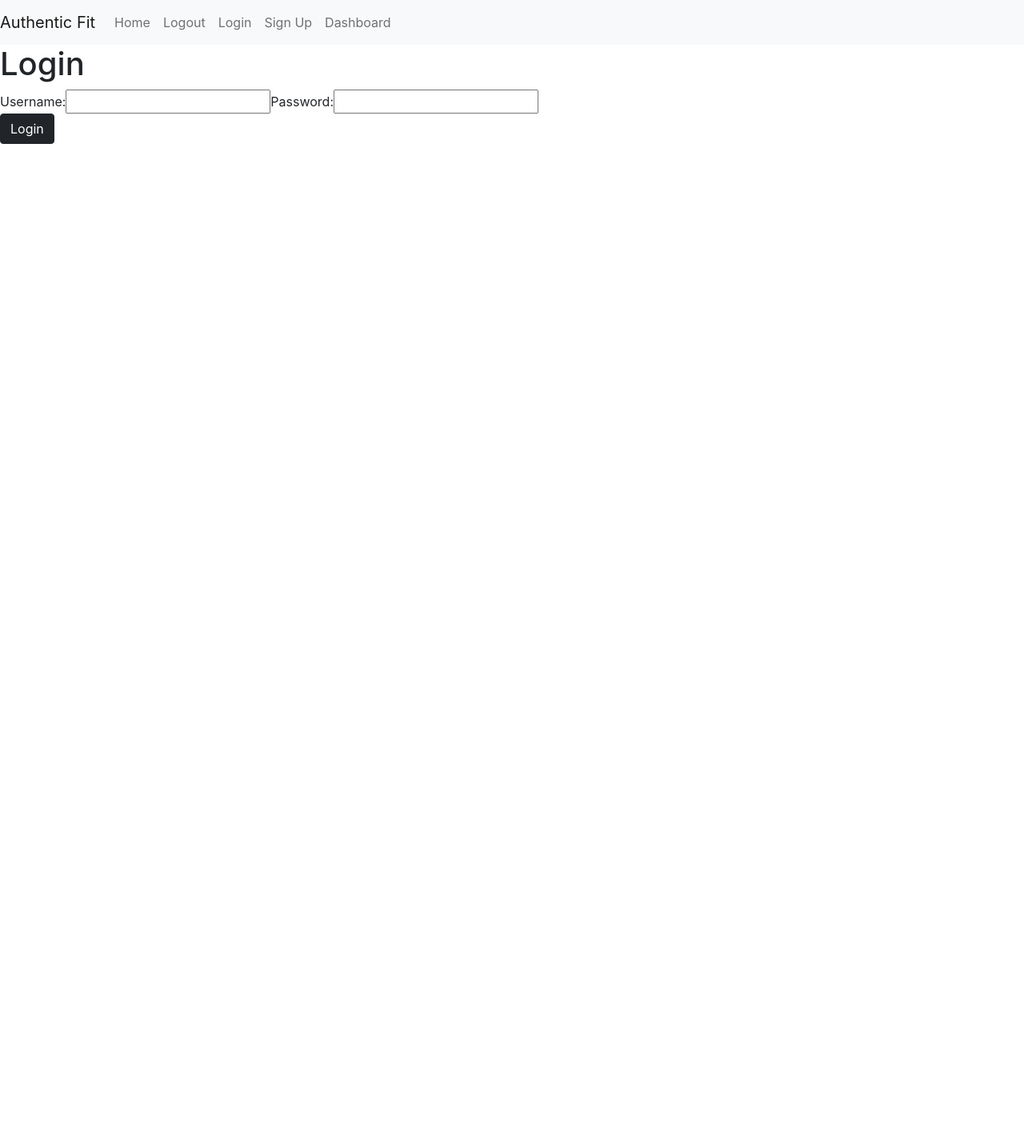
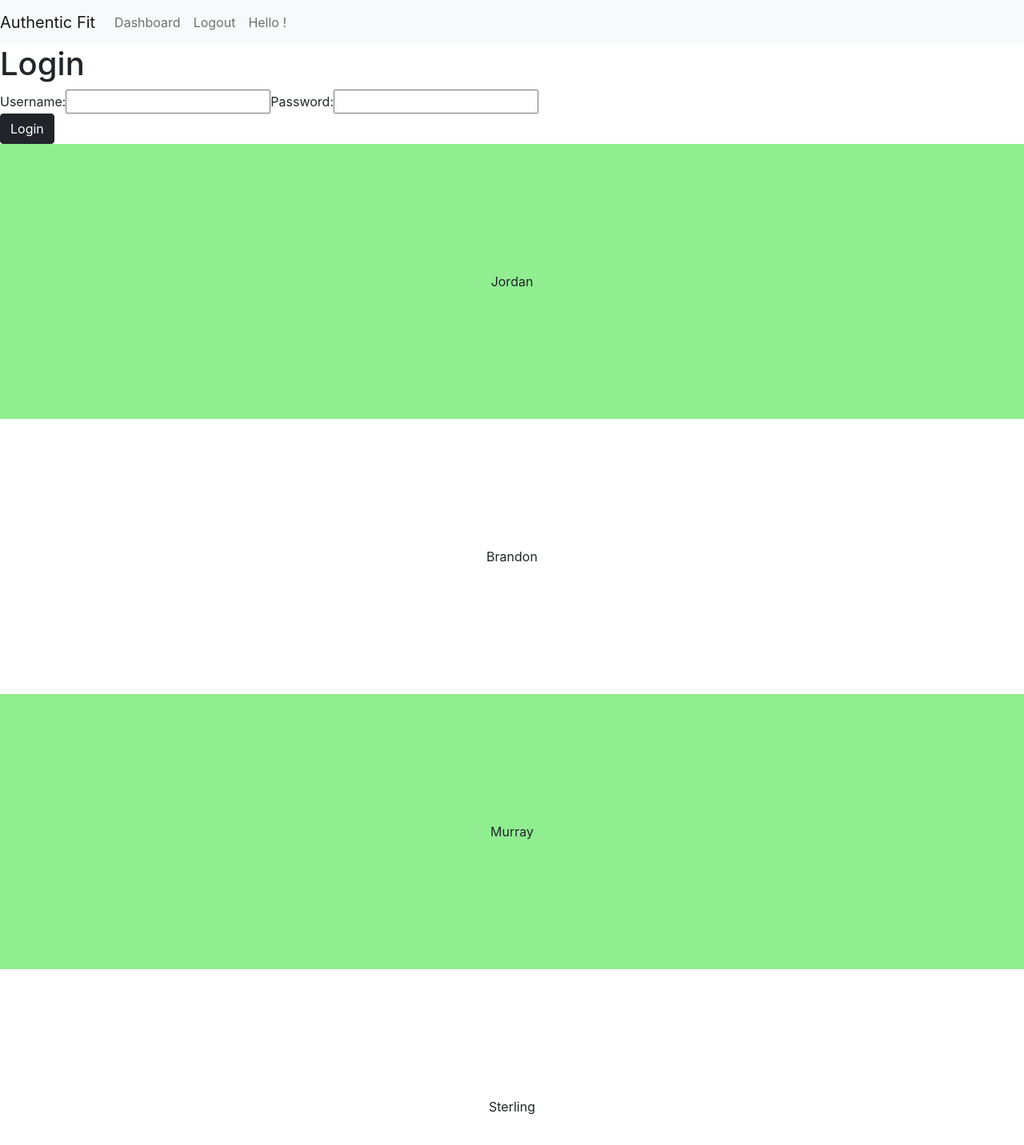
Before and after one commit to murraymilton/E-Commerce-Front-End, a React (Create React App) app: page /login in a window 1280 px wide. Shown: the top 1432 px of the page at 80% size. Before the commit the page ends 800 px from the top, so only its background shows below. Built offline with nearby package versions, Linux system fonts and the light colour scheme.

Commit message:
Added more functionality to passing down specific user to child components with JWT token.

```diff
--- /dev/null
+++ b/src/App.css
@@ -0,0 +1,13 @@
+/* Colored and White */
+.colored-section {
+    text-align: center;
+    padding-top: 10rem;
+    padding-bottom: 10rem;
+    background-color: lightgreen;
+}
+
+.white-section {
+    text-align: center;
+    padding-top: 10rem;
+    padding-bottom: 10rem;
+}
--- a/src/App.js
+++ b/src/App.js
@@ -3,51 +3,71 @@ import React, { useState, useEffect } from 'react';
 import LoginForm from './Components/LoginForm/loginForm';
 import SignUpForm from './Components/SignUpForm/signUpForm';
 import Home from './Components/Home/home';
-import LandingPage from './Components/LandingPage/landingPage';
 import NavigationBar from './Components/NavigationBar/navigationBar';
-import jwtDecode from "jwt-decode";
+import jwt_decode from "jwt-decode";
 import { BrowserRouter as Router, Redirect, Switch, Route, Link } from "react-router-dom";
+import './App.css';
 
 function App() {
-  const [token, setToken] = useState(); // The token inside of localStorage.
+  const [token, setToken] = useState({}); // The token inside of localStorage.
+  const [currentUser, setCurrentUser] = useState({}); // Current IdentityUser in localStorage.
 
-  const setUserToken = (token) => {
-    localStorage.setItem("token", token);
-    setToken(token);
-    window.location = "/";
-  };
+  useEffect(() => {
+    const jwtToken = localStorage.getItem("token");
+    // const expirationTime = (jwtToken.exp * 1000) - 60000
+    // if (Date.now() >= expirationTime) {
+    //   console.log('Hello');
+    // }
+
+    try {
+      const decodedToken = jwt_decode(jwtToken);
+      setToken(decodedToken);
+    } catch (decodedToken) {
+      setToken(decodedToken);
+    }
+  }, []);
 
   const logout = () => {
     localStorage.clear();
     window.location.href = "/Login";
   }
 
-  useEffect(() => {
-    const jwtToken = localStorage.getItem("token");
-    setToken(jwtToken);
-    try {
-      const user = jwtDecode(jwtToken);
-      setToken(user);
-    } catch {
-      setToken("...")
-    }
-  }, []);
+  const getUser = async (decodedToken) => {
+    await axios.get("https://localhost:44394/api/users/user", { headers: { Authorization: 'Bearer ' + decodedToken.token } })
+    .then(response => setCurrentUser(response.data))
+    .catch(response => setCurrentUser(response.data));
+  }
 
   return (
     <>
+    { console.log(currentUser) }
       <Router>
-        <NavigationBar logout={logout} />
+        <NavigationBar logout={logout} token={token} currentUser={currentUser} getUser={getUser} />
 
-        {console.log(token)}
 
         <Switch>
-          <Route exact path="/login" render={ (props) => <LoginForm {...props} setToken={setToken} /> } />
-          <Route path="/signup" render={ (props) => <SignUpForm  {...props} setToken={setToken} /> } />
+          <Route exact path="/login" render={ (props) => <LoginForm {...props} getUser={getUser} /> } />
+          <Route path="/signup" render={ (props) => <SignUpForm  {...props} getUser={getUser} /> } />
           {
-            token ? <Route path="/dashboard" component={Home} /> : <Route path="/landing" component={LandingPage} />
+            token ?
+            <Route exact path="/dashboard" render={ (props) => <Home {...props} token={token} currentUser={currentUser} /> } />
+            : // Or print out that the user needs to login.
+            <h1>Please log in to view your dashboard.</h1>
           }
         </Switch>
       </Router>
+      <section className="colored-section">
+        <div>Jordan</div>
+      </section>
+      <section className="white-section">
+        <div>Brandon</div>
+      </section>
+      <section className="colored-section">
+        <div>Murray</div>
+      </section>
+      <section className="white-section">
+        <div>Sterling</div>
+      </section>
     </>
   );
 }
--- a/src/Components/Home/home.jsx
+++ b/src/Components/Home/home.jsx
@@ -3,33 +3,21 @@ import React, { useState, useEffect } from 'react';
 import ShowAllProducts from '../ShowAllProducts/showAllProducts';
 import ViewProducts from '../ViewProducts/viewProducts';
 
-const Home = () => {
-    const token = "valid";
+const Home = (props) => {
     const [products, setProducts] = useState([]);
 
-    useEffect (
-        () => {
+    useEffect (() => {
         axios.get('https://localhost:44394/api/product/')
         .then(res => setProducts(res.data))
-        }, [])
+        .catch(error => console.log(error))
+    }, [])
 
-    if (token !== null)
-    {
-        return (
-            <>
-                {/* <ShowAllProducts products={products} /> */}
-                <ViewProducts products={products} />
-            </>
-        );
-    }
-    else
-    {
-        return (
-            <>
-                <h1>Hey yo!</h1>
-            </>
-        );
-    }
+    return (
+        <>
+            <h1>User Home</h1>
+            <ViewProducts products={products} token={props.token} currentUser={props.currentUser} />
+        </>
+    );
 }
 
 export default Home;
--- a/src/Components/LoginForm/loginForm.jsx
+++ b/src/Components/LoginForm/loginForm.jsx
@@ -16,8 +16,8 @@ const LoginForm = (props) => {
 
     const login = async () => {
         await axios.post(`https://localhost:44394/api/authentication/login`, values)
-            .then(res => props.setToken(res.data))
-            .catch(error => console.log(error));
+        .then(response => props.getUser(response.data))
+        .catch(error => console.log(error));
     }
 
     return (
--- a/src/Components/NavigationBar/navigationBar.jsx
+++ b/src/Components/NavigationBar/navigationBar.jsx
@@ -6,20 +6,30 @@ const NavigationBar = (props) => {
 
 
     return (
+        <>
             <Navbar bg="light" expand="lg">
                 <Navbar.Brand>Authentic Fit</Navbar.Brand>
                 <Navbar.Toggle aria-controls="navbarScroll" />
                 <Navbar.Collapse id="navbarScroll">
                     <Nav className="mr-auto my-2 my-lg-0" style={{ maxHeight: "100px" }} navbarScroll>
-                    <Nav.Link as={Link} to="/">Home</Nav.Link>
+                        { props.token === null ?
+                        <>
+                            <Nav.Link as={Link} to="/signup">Sign Up</Nav.Link>
+                            <Nav.Link as={Link} to="/login">Login</Nav.Link>
+                        </>
+                        :
+                        <>
+                            <Nav.Link as={Link} to="/dashboard">Dashboard</Nav.Link>
                             <Nav.Link as={Link} onClick={() => props.logout()}>Logout</Nav.Link>
-                    <Nav.Link as={Link} to="/login">Login</Nav.Link>
-                    <Nav.Link as={Link} to="/signup">Sign Up</Nav.Link>
-                    <Nav.Link as={Link} to="/dashboard">Dashboard</Nav.Link>
+                            <Nav.Link aria-disabled>Hello {props.currentUser.firstName} {props.currentUser.lastName}!</Nav.Link>
+                        </> }
                     </Nav>
                 </Navbar.Collapse>
             </Navbar>
+        </>
     );
 }
 
 export default NavigationBar;
+
+// <Nav.Link as={Link} to="/">Home</Nav.Link>
--- a/src/Components/SignUpForm/signUpForm.jsx
+++ b/src/Components/SignUpForm/signUpForm.jsx
@@ -2,7 +2,6 @@ import React from 'react'
 import axios from 'axios';
 import useForm from '../UseForm/useForm';
 import { useHistory } from "react-router-dom";
-
 
 
 const SignUpForm = (props) => {
@@ -17,7 +16,7 @@ const SignUpForm = (props) => {
 
   const register = async () => {
     await axios.post(`https://localhost:44394/api/authentication`, values)
-    .then(res => props.setToken(res.data))
+    .then(response => props.getUser(response.data)) // token
     .catch(error => console.log(error));
   }
 
--- a/src/Components/ViewProducts/viewProducts.jsx
+++ b/src/Components/ViewProducts/viewProducts.jsx
@@ -2,38 +2,19 @@ import axios from 'axios'
 import React, { useState, useEffect } from 'react'
 
 
-const ViewProducts = ({ products }) => {
-    const token = null; // Invalid until userId is passed in as props
-    const userId = "bf53369e-a68a-4ac5-892d-d83ed892d7f4"
-    const username = "Current User"
-    const [shoppingCart, setShoppingCart] = useState([]);
+const ViewProducts = ({ products, token, currentUser}) => {
 
-    useEffect(() => {
-        axios.get(`https://localhost:44394/api/shoppingcart/`)
-        .then(res => setShoppingCart(res.data))
-    }, [])
-
-    if (token != null)
+    if (token !== null)
     {
         return (
             <>
-            {
-                console.log(shoppingCart)
-            }
-            {
-                console.log(products)
-            }
-            <h1>Hi {username}! Here are the items in your cart: </h1>
                 {
-
+                    console.log(products)
                 }
-            </>
-        );
-    }
-    else{
-        return (
-            <>
-                <button type="button" className="btn btn-dark" onClick="" >Home</button>
+                {
+                    console.log(currentUser)
+                }
+                <h1>Hi {currentUser.id}!</h1>
             </>
         );
     }
```
Lines whose indentation alone changed are shown as unchanged.
